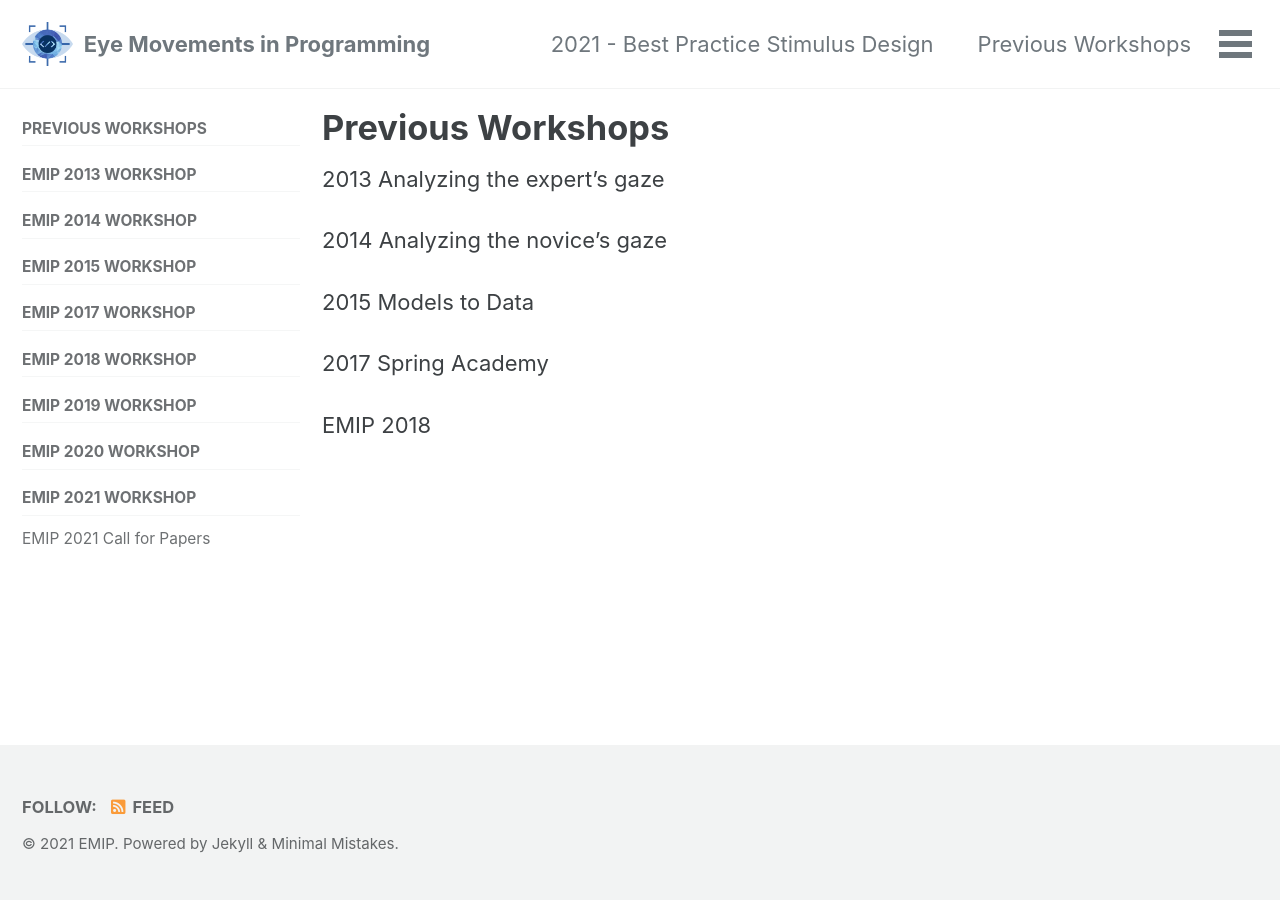
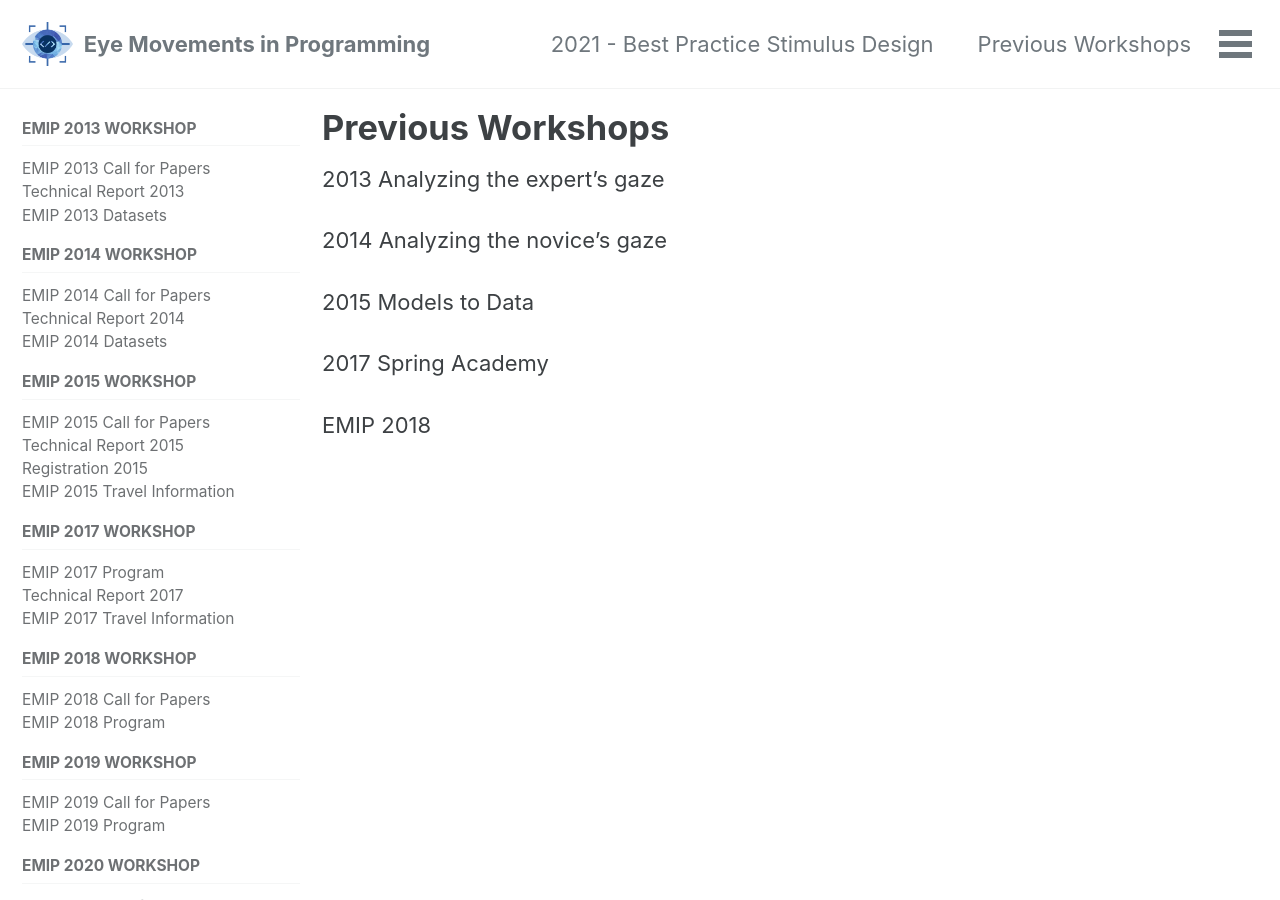
Before and after one commit to EMIPws/emipws.github.io, a Jekyll site: the page built from previous-workshops.md, in a window 1280 px wide and 900 px high. Built offline with Jekyll 4.4.1, drawn with Linux system fonts in a browser that asks for light colours; cached includes are drawn as plain includes; some of the changed text lies outside the part shown.

Commit message:
Update navigation.yml

```diff
--- a/_data/navigation.yml
+++ b/_data/navigation.yml
@@ -34,23 +34,74 @@ distributed-data-collection:
       url: /stimulus-manual/
     - title: "Dataset"
       url: /dataset/
+resources:
+  - title: Resources
+    url: /resources/
+    children:
+    - title: "Coding Scheme"
+      url: /coding-scheme/
+    - title: "Visualizations and Tools"
+      url: /visualizations-and-tools/
 previous-workshops:
-  - title: Previous Workshops
-    url: /previous-workshops/
   - title: "EMIP 2013 Workshop"
     url: /emip-2013/
+    children:
+      - title: "EMIP 2013 Call for Papers"
+        url: /emip-2013-call-for-papers/
+      - title: "Technical Report 2013"
+        url: /emip-2013-technical-report/
+      - title: "EMIP 2013 Datasets"
+        url: /emip-2013-datasets/
   - title: "EMIP 2014 Workshop"
     url: /emip-2014/
+    children:
+      - title: "EMIP 2014 Call for Papers"
+        url: /emip-2014-call-for-papers/
+      - title: "Technical Report 2014"
+        url: /emip-2014-technical-report/
+      - title: "EMIP 2014 Datasets"
+        url: /emip-2014-datasets/
   - title: "EMIP 2015 Workshop"
     url: /emip-2015/
+    children:
+      - title: "EMIP 2015 Call for Papers"
+        url: /emip-2015-call-for-papers/
+      - title: "Technical Report 2015"
+        url: /emip-2015-technical-report/
+      - title: "Registration 2015"
+        url: /emip-2015-registration/
+      - title: "EMIP 2015 Travel Information"
+        url: /emip-2015-travel-information/
   - title: "EMIP 2017 Workshop"
     url: /emip-2017/
+    children:
+      - title: "EMIP 2017 Program"
+        url: /emip-2017-program/
+      - title: "Technical Report 2017"
+        url: /emip-2017-technical-report/
+      - title: "EMIP 2017 Travel Information"
+        url: /emip-2017-travel-information/
   - title: "EMIP 2018 Workshop"
     url: /emip-2018/
+    children:
+      - title: "EMIP 2018 Call for Papers"
+        url: /emip-2018-call-for-papers/
+      - title: "EMIP 2018 Program"
+        url: /emip-2018-program/
   - title: "EMIP 2019 Workshop"
     url: /emip-2019/
+    children:
+      - title: "EMIP 2019 Call for Papers"
+        url: /emip-2019-call-for-papers/
+      - title: "EMIP 2019 Program"
+        url: /emip-2019-program/
   - title: "EMIP 2020 Workshop"
     url: /emip-2020/
+    children:
+      - title: "EMIP 2020 Call for Papers"
+        url: /emip-2020-call-for-papers/
+      - title: "EMIP 2020 Program"
+        url: /emip-2020-program/
   - title: "EMIP 2021 Workshop"
     url: /emip-2021/
     children:
```
